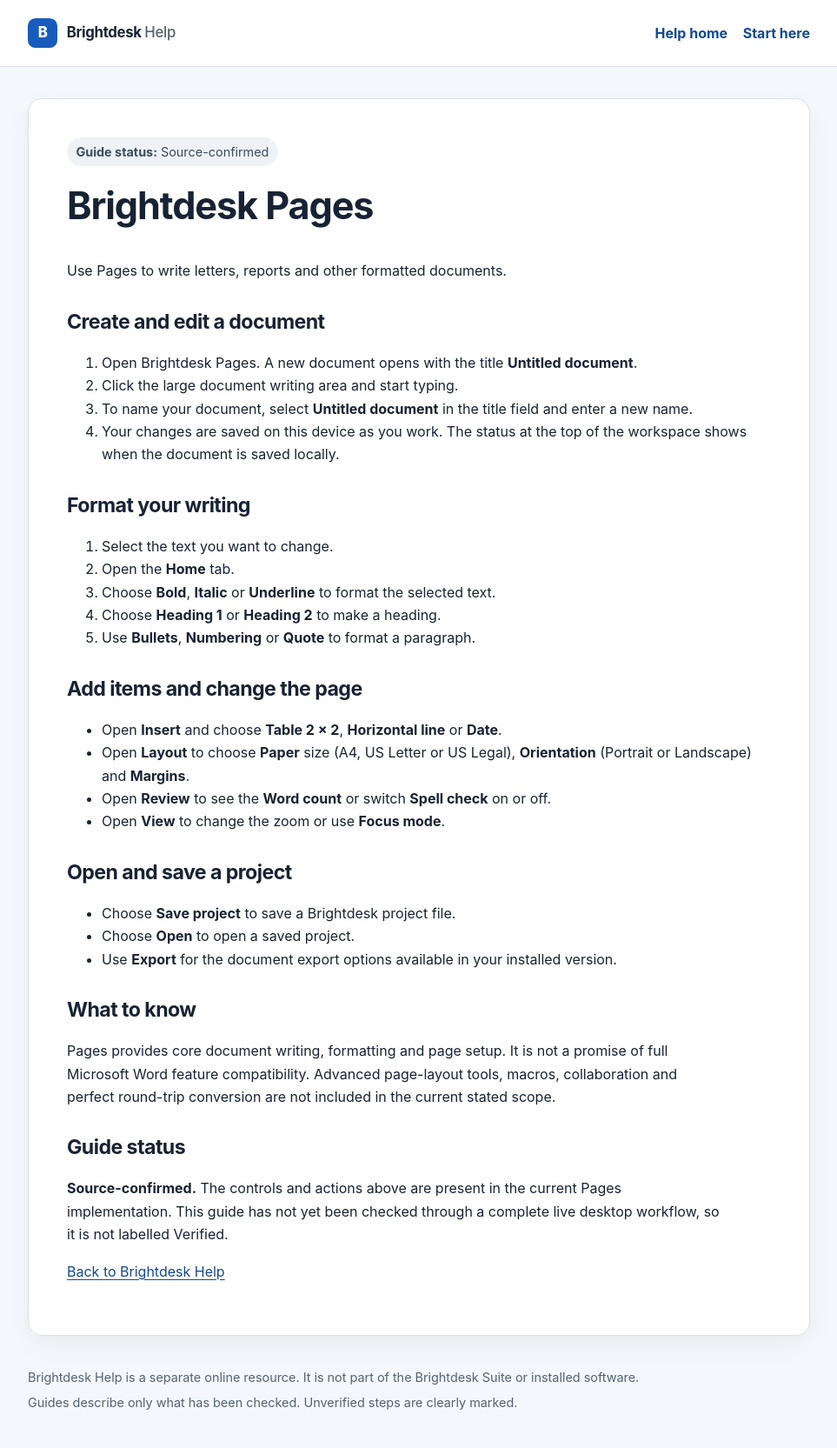
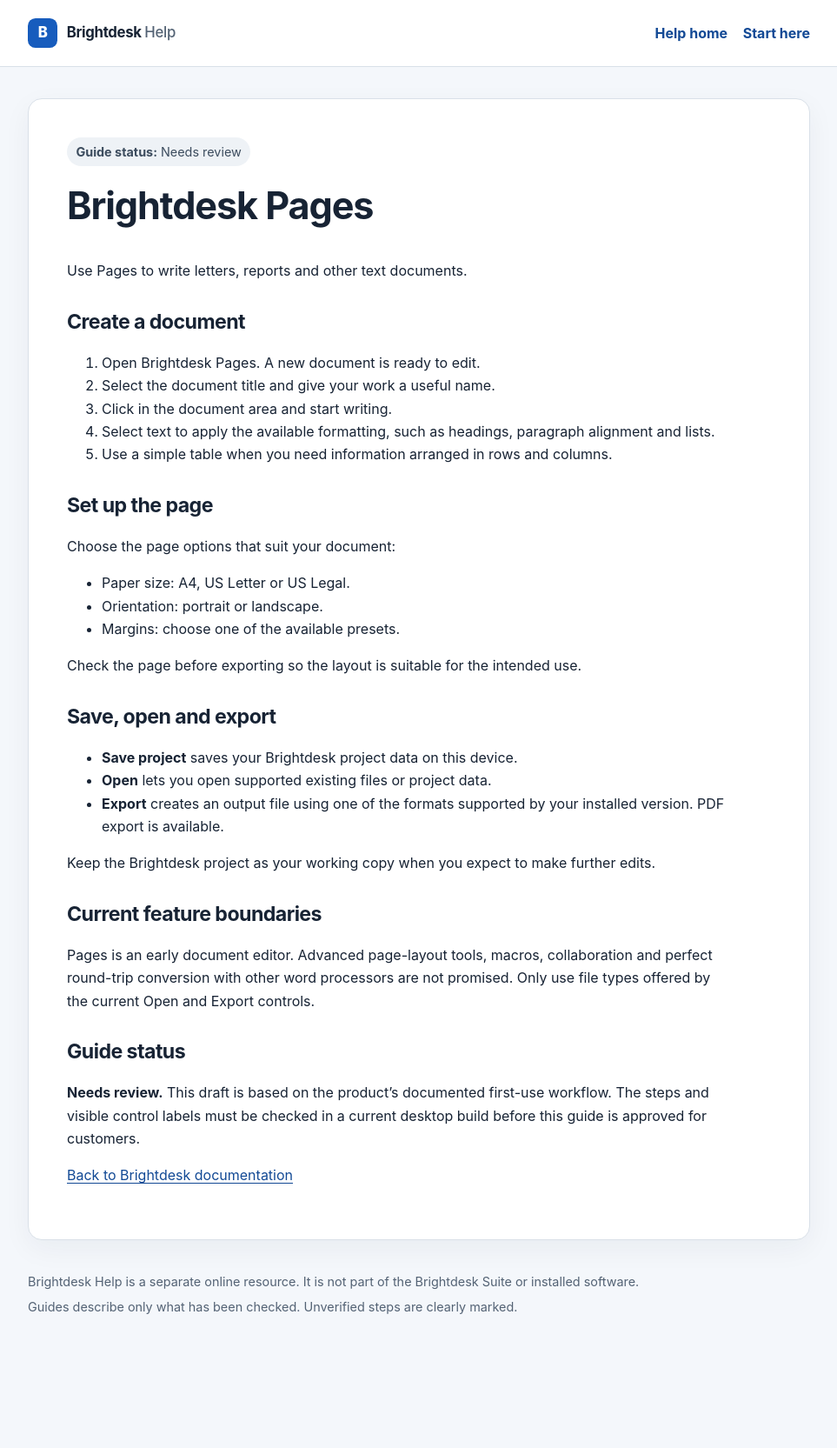
Before and after one commit to conz20/Brightdesk-Wiki, a Jekyll site: the page built from docs/products/pages.md, in a window 1280 px wide. Shown: the whole page at 87% size, without its empty margins (158-1121 px from the left). Built offline with Jekyll 4.4.1, drawn with Linux system fonts in a browser that asks for light colours; after the commit the page ends 1555 px from its top, so only the background shows below that.

Commit message:
docs(wiki): add reviewed-scope pages getting-started draft

```diff
--- a/docs/products/pages.md
+++ b/docs/products/pages.md
@@ -1,49 +1,47 @@
 ---
 layout: default
 title: Brightdesk Pages
-description: Create, format and organise documents in Brightdesk Pages.
-status: Source-confirmed
+description: A practical starting guide for creating and formatting documents in Brightdesk Pages.
+status: Needs review
 permalink: /products/pages.html
 ---
 
 # Brightdesk Pages
 
-Use Pages to write letters, reports and other formatted documents.
+Use Pages to write letters, reports and other text documents.
 
-## Create and edit a document
+## Create a document
 
-1. Open Brightdesk Pages. A new document opens with the title **Untitled document**.
-2. Click the large document writing area and start typing.
-3. To name your document, select **Untitled document** in the title field and enter a new name.
-4. Your changes are saved on this device as you work. The status at the top of the workspace shows when the document is saved locally.
+1. Open Brightdesk Pages. A new document is ready to edit.
+2. Select the document title and give your work a useful name.
+3. Click in the document area and start writing.
+4. Select text to apply the available formatting, such as headings, paragraph alignment and lists.
+5. Use a simple table when you need information arranged in rows and columns.
 
-## Format your writing
+## Set up the page
 
-1. Select the text you want to change.
-2. Open the **Home** tab.
-3. Choose **Bold**, **Italic** or **Underline** to format the selected text.
-4. Choose **Heading 1** or **Heading 2** to make a heading.
-5. Use **Bullets**, **Numbering** or **Quote** to format a paragraph.
+Choose the page options that suit your document:
 
-## Add items and change the page
+- Paper size: A4, US Letter or US Legal.
+- Orientation: portrait or landscape.
+- Margins: choose one of the available presets.
 
-- Open **Insert** and choose **Table 2 × 2**, **Horizontal line** or **Date**.
-- Open **Layout** to choose **Paper** size (A4, US Letter or US Legal), **Orientation** (Portrait or Landscape) and **Margins**.
-- Open **Review** to see the **Word count** or switch **Spell check** on or off.
-- Open **View** to change the zoom or use **Focus mode**.
+Check the page before exporting so the layout is suitable for the intended use.
 
-## Open and save a project
+## Save, open and export
 
-- Choose **Save project** to save a Brightdesk project file.
-- Choose **Open** to open a saved project.
-- Use **Export** for the document export options available in your installed version.
+- **Save project** saves your Brightdesk project data on this device.
+- **Open** lets you open supported existing files or project data.
+- **Export** creates an output file using one of the formats supported by your installed version. PDF export is available.
 
-## What to know
+Keep the Brightdesk project as your working copy when you expect to make further edits.
 
-Pages provides core document writing, formatting and page setup. It is not a promise of full Microsoft Word feature compatibility. Advanced page-layout tools, macros, collaboration and perfect round-trip conversion are not included in the current stated scope.
+## Current feature boundaries
+
+Pages is an early document editor. Advanced page-layout tools, macros, collaboration and perfect round-trip conversion with other word processors are not promised. Only use file types offered by the current Open and Export controls.
 
 ## Guide status
 
-**Source-confirmed.** The controls and actions above are present in the current Pages implementation. This guide has not yet been checked through a complete live desktop workflow, so it is not labelled Verified.
+**Needs review.** This draft is based on the product's documented first-use workflow. The steps and visible control labels must be checked in a current desktop build before this guide is approved for customers.
 
-[Back to Brightdesk Help](../index.html)
+[Back to Brightdesk documentation](../index.md)
```
